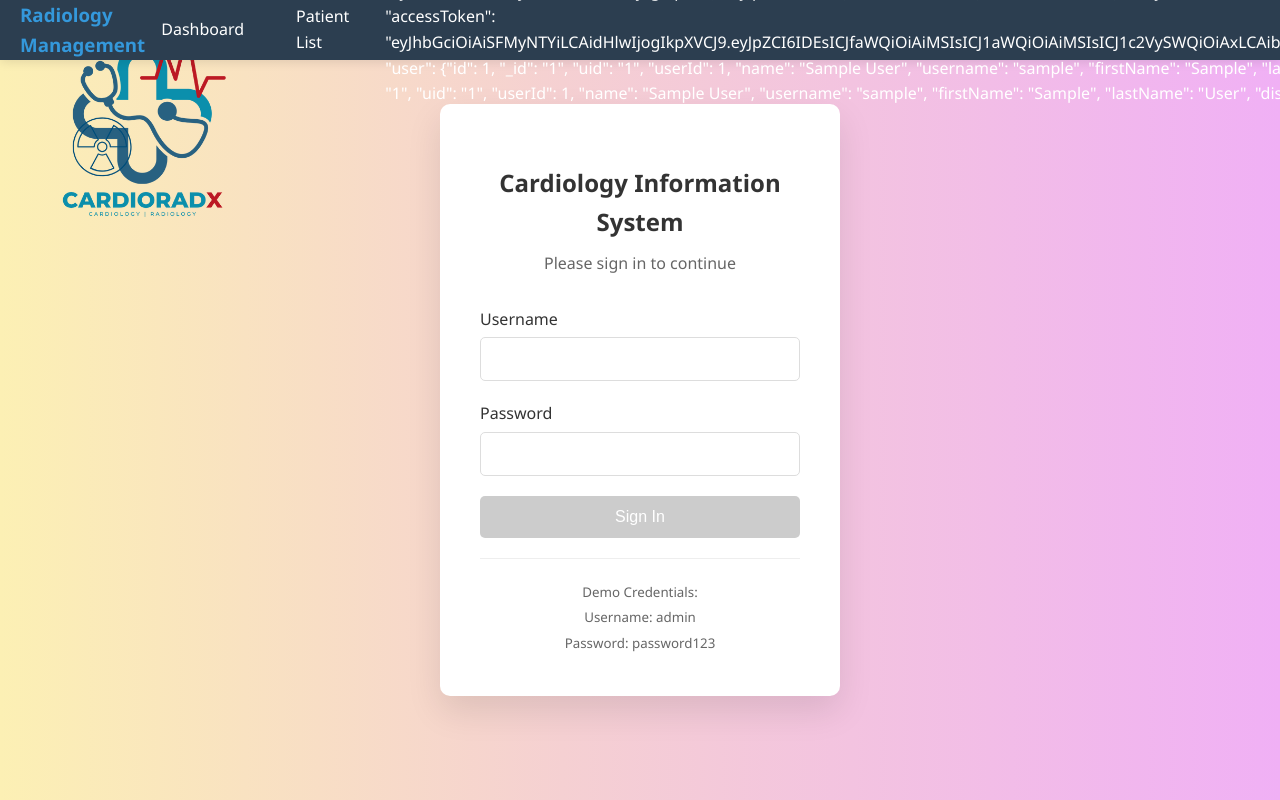
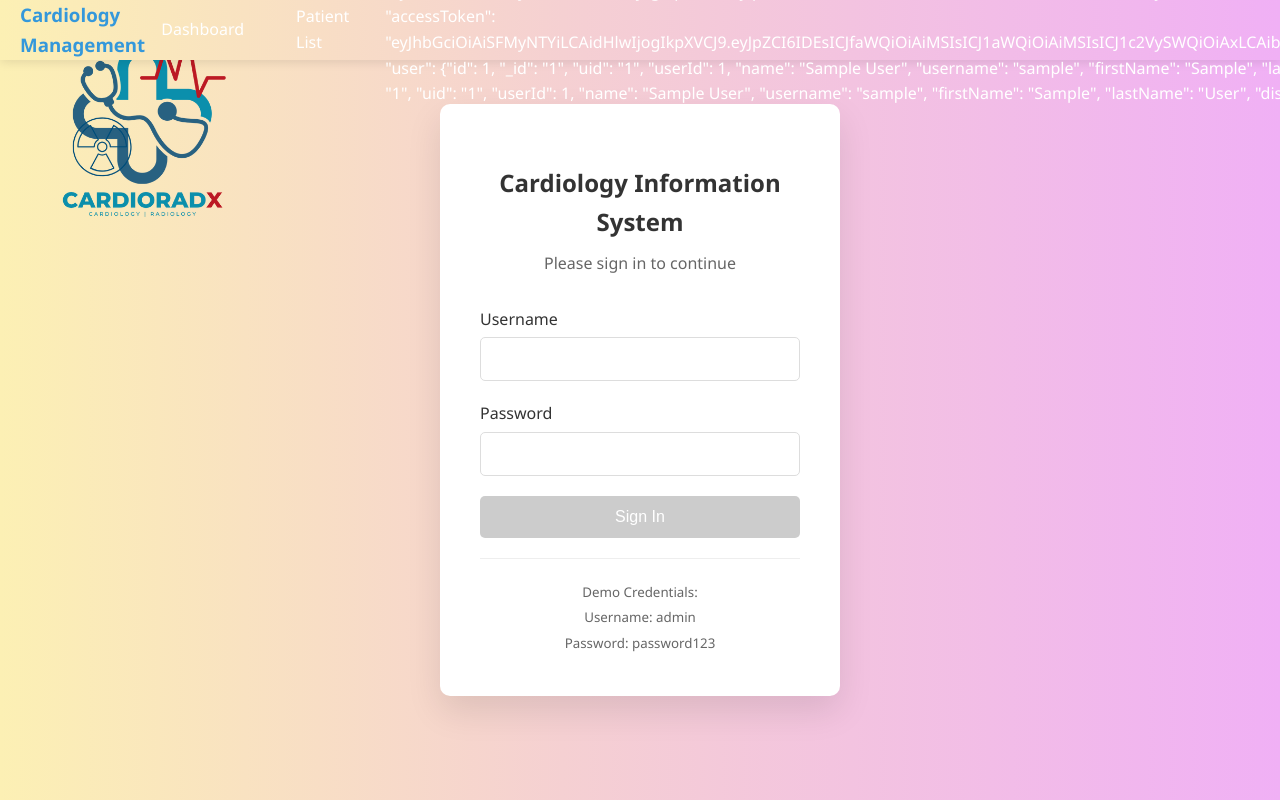
Before and after one commit to dev-lester/cvis, an Angular app: page /login in a window 1280 px wide. Built offline with nearby package versions, Linux system fonts and the light colour scheme; sample sign-in values are in the browser's storage.

Commit message:
minor ui fix

```diff
--- a/src/app/components/navigation/navigation.component.html
+++ b/src/app/components/navigation/navigation.component.html
@@ -1,6 +1,6 @@
 <nav class="navbar">
   <div class="nav-brand">
-    <h3>Radiology Management</h3>
+    <h3>Cardiology Management</h3>
   </div>
   <div class="nav-links">
     <a routerLink="/dashboard" routerLinkActive="active">Dashboard</a>
--- a/src/app/components/navigation/navigation.component.scss
+++ b/src/app/components/navigation/navigation.component.scss
@@ -3,7 +3,13 @@
   top: 0;
   left: 0;
   right: 0;
-  background: #2c3e50;
+  background: #fcf0b4;
+  background: linear-gradient(
+    90deg,
+    rgba(252, 240, 180, 1) 0%,
+    rgba(245, 208, 210, 1) 44%,
+    rgba(240, 176, 245, 1) 100%
+  );
   color: white;
   padding: 0 20px;
   display: flex;
```
